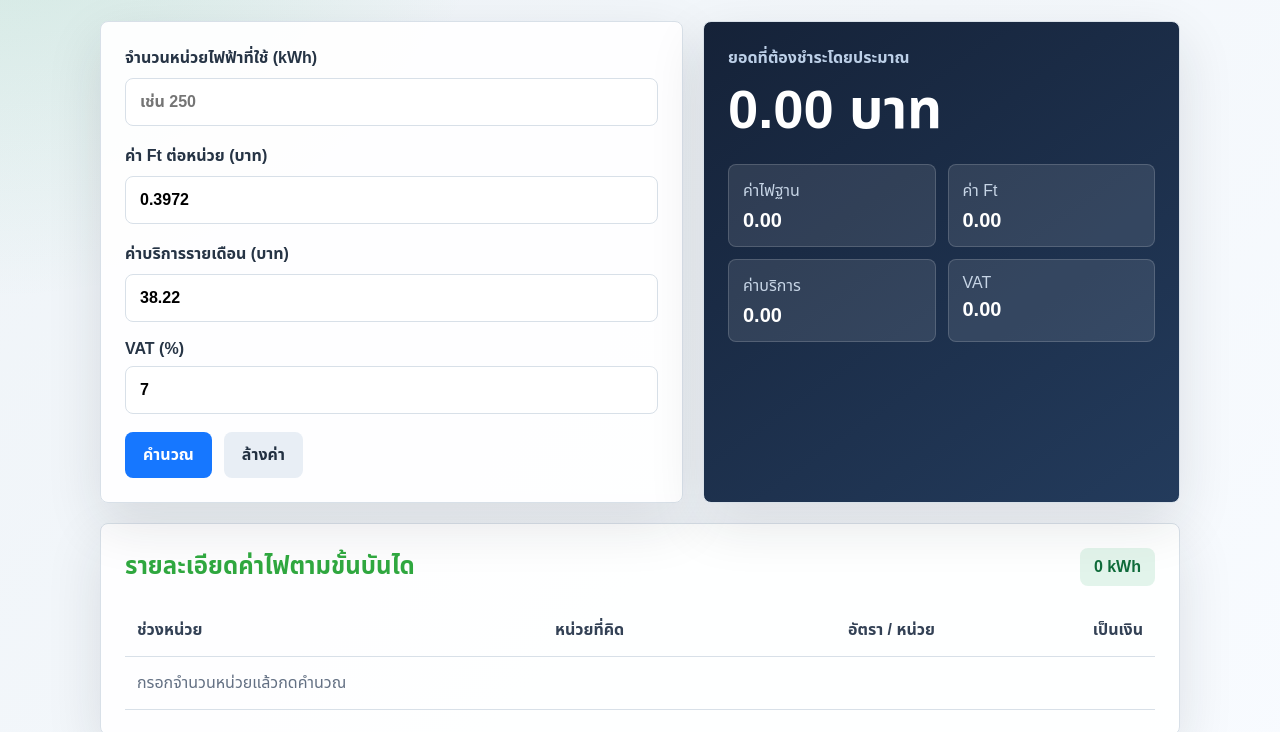
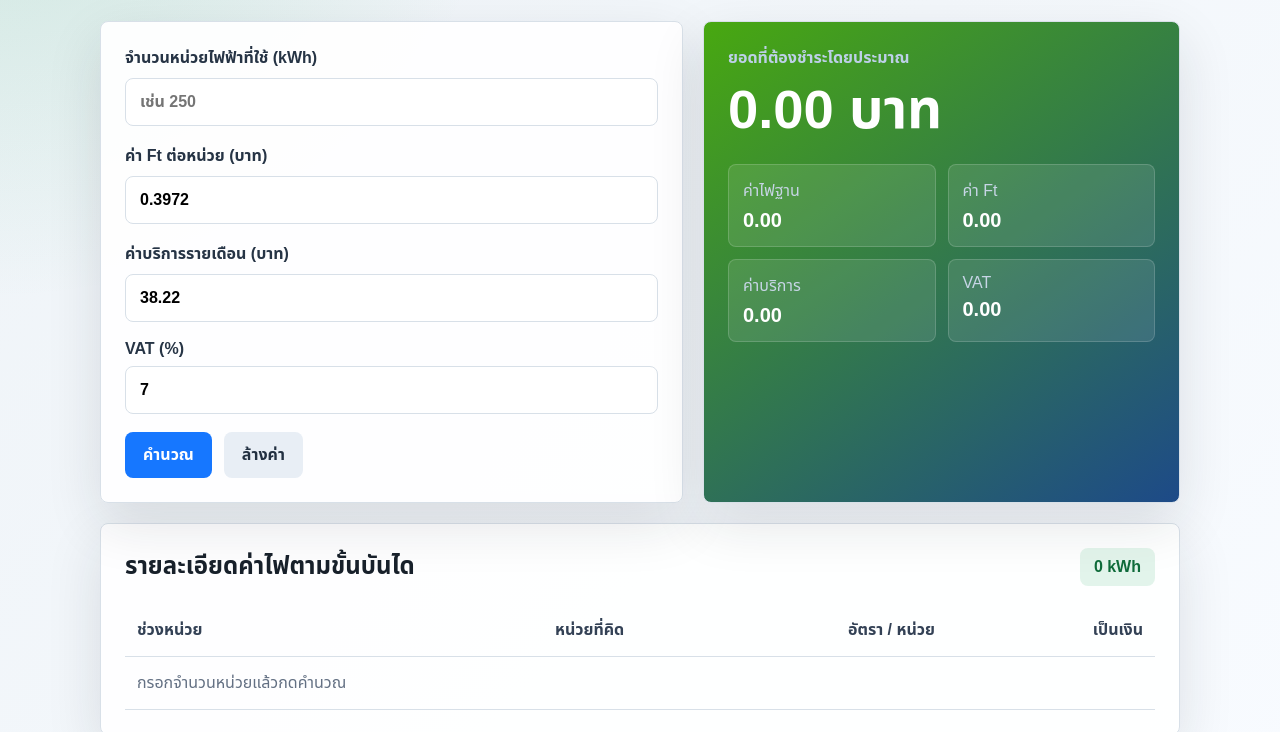
Before and after one commit to SiwakornPhimpanit/develop-electricity-bill-calculator-Baisc-, a plain HTML site: page index.html in a window 1280 px wide. Shown: the part 212-944 px from the top of the page. Drawn offline with Linux system fonts and the light colour scheme.

Commit message:
แก้ไข

```diff
--- a/style.css
+++ b/style.css
@@ -1,7 +1,7 @@
 :root {
   --bg: #eef3f7;
   --surface: #ffffff;
-  --ink: #2fa73f;
+  --ink: #17202a;
   --muted: #637083;
   --line: #d8e0e8;
   --primary: #1677ff;
@@ -130,7 +130,7 @@ button {
 }
 
 .result-card {
-  background: linear-gradient(145deg, #152238, #233b5c);
+  background: linear-gradient(145deg, #48a810, #1d4a88);
   color: white;
 }
 
```
